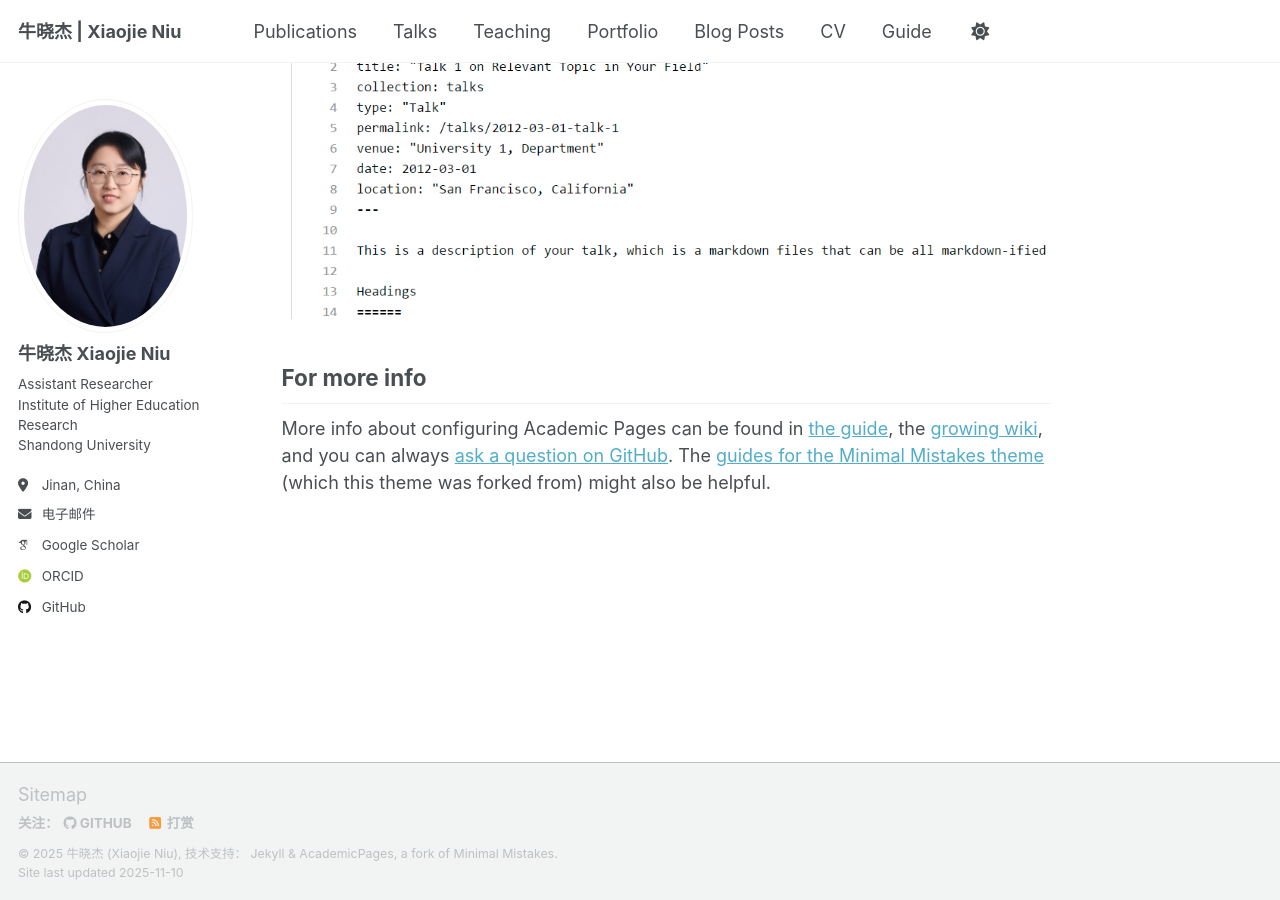
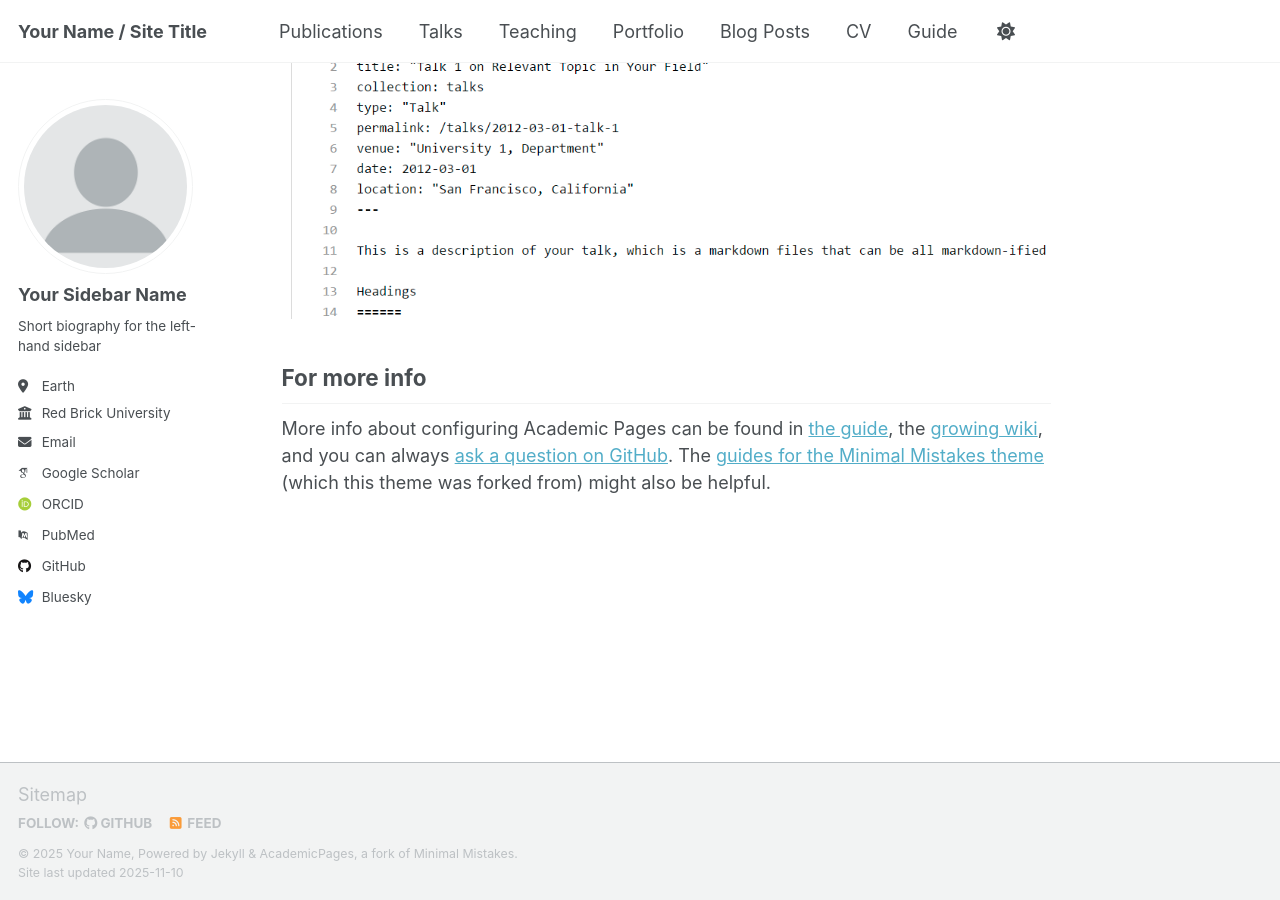
Before and after one commit to Xiaojie-Niu/xiaojie.github.io, a Jekyll site: the page built from _pages/about.md, in a window 1280 px wide and 900 px high, scrolled down 2880 px. Built offline with Jekyll 4.4.1, drawn with Linux system fonts in a browser that asks for light colours; some web fonts are replaced; a script that is not in the unit is left out; part of the change alters nothing that is shown.

Commit message:
Update _config.yml

```diff
--- a/_config.yml
+++ b/_config.yml
@@ -7,54 +7,77 @@
 # server process.
 
 # Basic Site Settings
-locale                   : "zh-CN"  # 默认中文
-title                    : "牛晓杰 | Xiaojie Niu"
+locale                   : "en-US"
+site_theme               : "default" # Currently available options are "default", "air"
+title                    : "Your Name / Site Title"
 title_separator          : "-"
-name                     : &name "牛晓杰 (Xiaojie Niu)"
-description              : &description "Assistant Researcher at Institute of Higher Education Research, Shandong University"
-url                      : https://xiaojie-niu.github.io/xiaojie.github.io/
-baseurl                  : ""
-repository               : "Xiaojie-Niu/xiaojie.github.io"
+name                     : &name "Your Name"
+description              : &description "Your Name's academic portfolio"   # Update this with a general description of your site, this is the default if not overridden by a page
+url                      : https://academicpages.github.io # The base hostname & protocol for your site e.g. "https://[your GitHub username].github.io",
+                                                           # or if you already have some other page hosted on Github then use "https://[your GitHub username].github.io/[Your Repo Name]"
+baseurl                  : "" # the subpath of your site, e.g. "/blog"
+repository               : "academicpages/academicpages.github.io"
 
 # Site Author - The following control what appear as part of the author content on the side bar.
 #               If a field is blank the icon and link will not appear, otherwise it will be shown.
 #               Additional customization can be done by editing /_includes/author-profile.html
 author:
-  name             : "牛晓杰 Xiaojie Niu"
-  avatar           : "profile.jpg"
-  bio              : "Assistant Researcher<br>Institute of Higher Education Research<br>Shandong University"
-  location         : "Jinan, China"
-  employer         :
-  pubmed           :
-  googlescholar    : "https://scholar.google.com.hk/citations?hl=zh-CN&user=zc_ZBNkAAAAJ"
-  email            : "xiaojie.niu@mail.bnu.edu.cn"
-  researchgate     :
-  uri              :
-  bitbucket        :
-  codepen          :
-  dribbble         :
-  flickr           :
-  facebook         :
-  foursquare       :
-  github           : "Xiaojie-Niu"
-  google_plus      :
-  keybase          :
-  instagram        :
-  impactstory      :
-  lastfm           :
-  linkedin         :
-  orcid            : "https://orcid.org/0000-0002-1085-489X"
-  pinterest        :
-  soundcloud       :
-  stackoverflow    :
-  steam            :
-  tumblr           :
-  twitter          :
-  vine             :
-  weibo            :
-  xing             :
-  youtube          :
-  wikipedia        :
+  # Biographic information
+  avatar           : "profile.png"
+  name             : "Your Sidebar Name"
+  pronouns         : # example: "she/her"
+  bio              : "Short biography for the left-hand sidebar"
+  location         : "Earth"
+  employer         : "Red Brick University"
+  uri              : # URL
+  email            : "none@example.org"
+
+  # Academic websites
+  academia         : # URL
+  arxiv            : # URL - Update with the correct link to your profile
+  googlescholar    : "https://scholar.google.com/citations?user=PS_CX0AAAAAJ"
+  inspire-hep      : # URL
+  impactstory      : # URL
+  orcid            : "https://orcid.org/yourorcidurl"
+  semantic         : # URL
+  pubmed           : "https://www.ncbi.nlm.nih.gov/pubmed/?term=john+snow"
+  researchgate     : # URL
+  scopus           : # URL
+
+  # Repositories and software development
+  bitbucket        : # Username - Update with your username on the site
+  codepen          : # Username
+  dribbble         : # Username
+  github           : "academicpages"
+  kaggle           : # Username
+  stackoverflow    : # User number or user number and name (i.e., use "1" or "1/jeff-atwood")
+
+  # Social media
+  artstation       : # Username
+  bluesky          : "bsky.app" # Replace this with you Bluesky username
+  facebook         : # Username
+  flickr           : # Username
+  foursquare       : # Username
+  goodreads        : # Username
+  google_plus      : # Username
+  keybase          : # Username
+  instagram        : # Username
+  lastfm           : # Username
+  linkedin         : # Username
+  mastodon         : # URL
+  medium           : # URL
+  pinterest        : # Username
+  soundcloud       : # Username
+  steam            : # Username
+  telegram         : # URL
+  tumblr           : # Username
+  twitter          : # Username for X / Twitter
+  vine             : # Username
+  weibo            : # Username
+  wikipedia        : # Username
+  xing             : # Username
+  youtube          : # Username
+  zhihu            : # Username
 
 # Publication Category - The following the list of publication categories and their headings
 publication_category:
@@ -139,6 +162,36 @@ include:
   - .htaccess
   - _pages
   - files
+exclude:
+  - "*.sublime-project"
+  - "*.sublime-workspace"
+  - .asset-cache
+  - .bundle
+  - .github
+  - .jekyll-assets-cache
+  - .sass-cache
+  - assets/js/_main.js
+  - assets/js/plugins
+  - assets/js/vendor
+  - CHANGELOG
+  - Capfile
+  - config
+  - Dockerfile
+  - Gemfile
+  - Gruntfile.js
+  - gulpfile.js
+  - LICENSE
+  - local
+  - log
+  - node_modules
+  - package.json*
+  - Rakefile
+  - README
+  - tmp
+  - vendor
+keep_files:
+  - .git
+  - .svn
 encoding: "utf-8"
 markdown_ext: "markdown,mkdown,mkdn,mkd,md"
 
```
